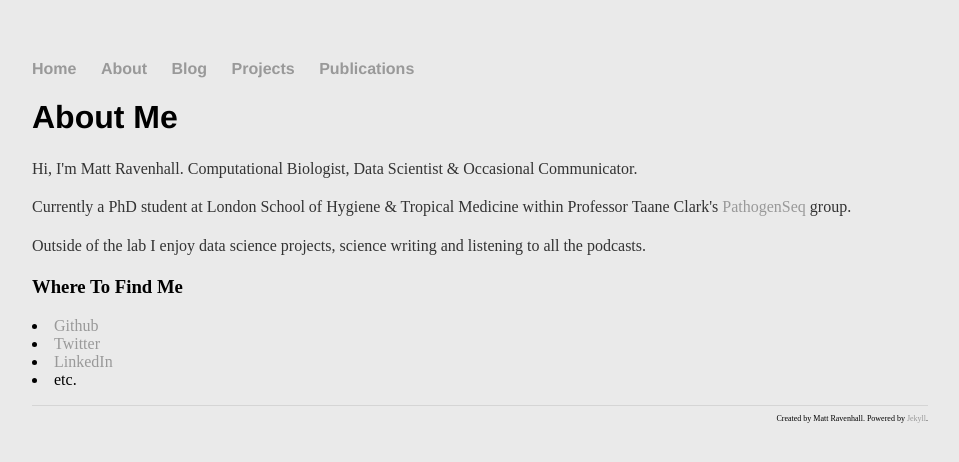
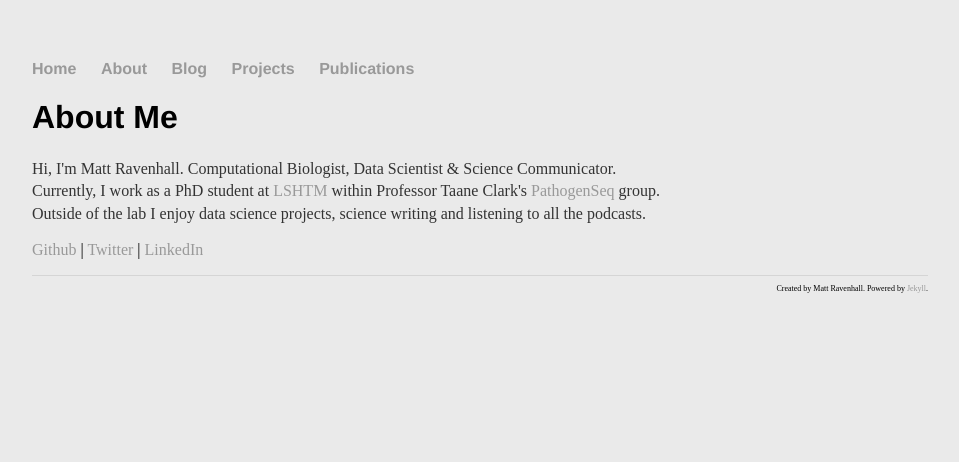
Before and after one commit to mattravenhall/mattravenhall.github.io, a Jekyll site: the page built from about/index.html, in a window 1280 px wide. Shown: the top 462 px of the page, without its empty margins (160-1119 px from the left). Built offline with Jekyll 4.4.1, drawn with Linux system fonts in a browser that asks for light colours.

Commit message:
Updated about me, resolved gap issue with default template

```diff
--- a/_layouts/default.html
+++ b/_layouts/default.html
@@ -21,6 +21,7 @@
     <div class="container">
       {{ content }}
     </div><!-- /.container -->
+    <p></p>
 
     <footer>
       <p><div align="right">Created by Matt Ravenhall. Powered by <a href="https://jeykllrb.com">Jekyll</a>.</div></p>
--- a/about/index.html
+++ b/about/index.html
@@ -4,13 +4,8 @@ title: About Me
 ---
 
 <h1>{{ page.title }}</h1>
-<p>Hi, I'm Matt Ravenhall. Computational Biologist, Data Scientist & Occasional Communicator.</p>
-<p>Currently a PhD student at London School of Hygiene & Tropical Medicine within Professor Taane Clark's <a href="https://pathogenseq.lshtm.ac.uk">PathogenSeq</a> group.</p>
-<p>Outside of the lab I enjoy data science projects, science writing and listening to all the podcasts.</p>
+<p>Hi, I'm Matt Ravenhall. Computational Biologist, Data Scientist & Science Communicator.<br>
+Currently, I work as a PhD student at <a href="https://www.lshtm.ac.uk/aboutus/people/ravenhall.matt">LSHTM</a> within Professor Taane Clark's <a href="https://pathogenseq.lshtm.ac.uk">PathogenSeq</a> group.<br>
+Outside of the lab I enjoy data science projects, science writing and listening to all the podcasts.</p>
 
-<p><h3>Where To Find Me</h3>
-<li><a href="https://github.com/mr664">Github</a></li>
-<li><a href="https://twitter.com/mattravenhall/">Twitter</a></li>
-<li><a href="https://www.linkedin.com/in/matt-ravenhall-98a17139/">LinkedIn</a></li>
-<li>etc.</li></p>
-<p></p>
+<a href="https://github.com/mr664">Github</a> | <a href="https://twitter.com/mattravenhall/">Twitter</a></li> | <a href="https://www.linkedin.com/in/matt-ravenhall-98a17139/">LinkedIn</a></p>
```
